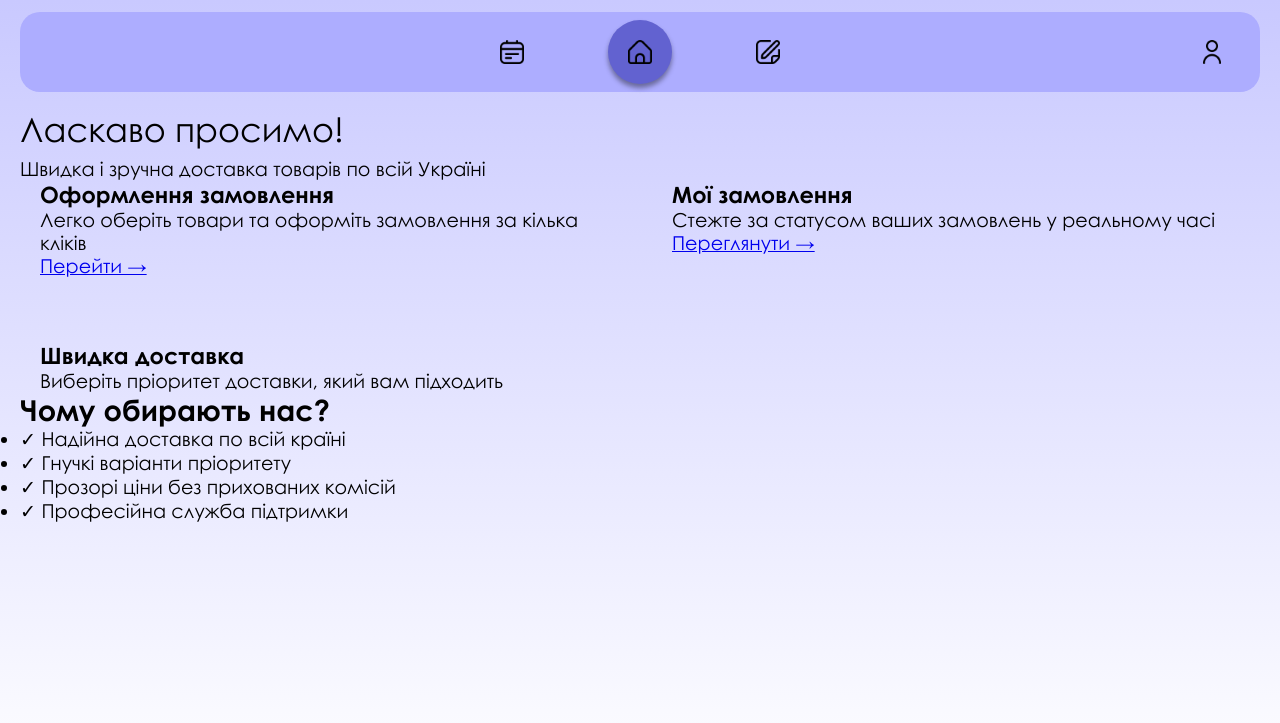
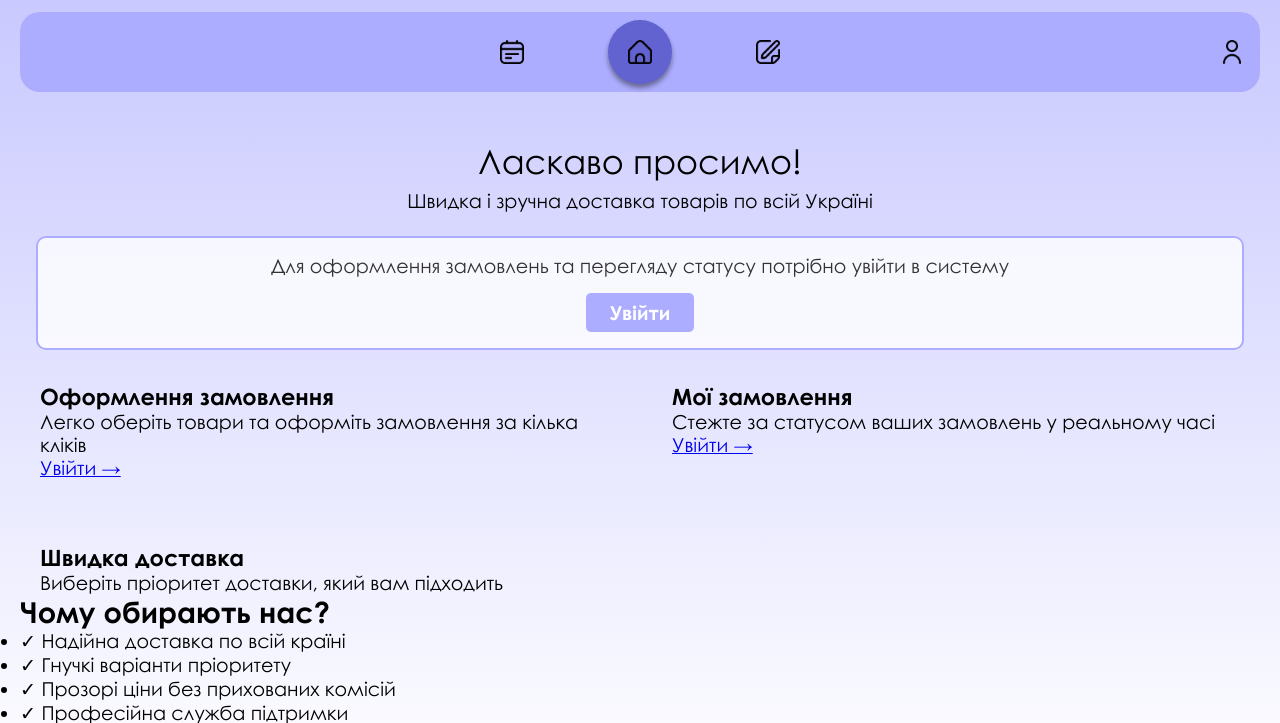
Before and after one commit to markiianprotski2025-eng/Best_innovation_challenge_2026, a Django app: page / in a window 1280 px wide. Shown: the top 723 px of the page. Run offline with Django 5.2, Linux system fonts and the light colour scheme; some web fonts are replaced.

Commit message:
added_btn_log_out

```diff
--- a/main/static/main/css/home.css
+++ b/main/static/main/css/home.css
@@ -65,23 +65,26 @@ header {
 }
 
 .profile-link {
-    padding: 1.25rem;
-    display: block;
     position: absolute;
     right: 1rem;
-    border-radius: 50%;
-    cursor: pointer;
-    transition-property: background;
-    transition-duration: 0.2s;
-    transition-timing-function: ease;
+    display: flex;
+    align-items: center;
+    gap: 0.5rem;
 }
 
-.profile-link:hover {
-    background-color: hsl(240, 54%, 65%);
+.logout-button {
+    padding: 0.5rem 1rem;
+    background-color: #ff6b6b;
+    color: white;
+    text-decoration: none;
+    border-radius: 5px;
+    font-weight: bold;
+    font-size: 0.9rem;
+    transition: background-color 0.3s;
 }
 
-.profile-link:active {
-    background-color: hsl(240, 54%, 55%);
+.logout-button:hover {
+    background-color: #ff5252;
 }
 
 .desktop-header ul li a,
@@ -180,6 +183,39 @@ main {
     padding: 1rem 1.25rem;
 }
 
+.main-header {
+    text-align: center;
+    padding: 2rem 1rem;
+}
+
+.auth-message {
+    margin-top: 1.5rem;
+    padding: 1rem;
+    background-color: rgba(255, 255, 255, 0.8);
+    border-radius: 10px;
+    border: 2px solid hsl(240, 100%, 84%);
+}
+
+.auth-message p {
+    margin-bottom: 1rem;
+    color: #333;
+}
+
+.login-button {
+    display: inline-block;
+    padding: 0.5rem 1.5rem;
+    background-color: hsl(240, 100%, 84%);
+    color: white;
+    text-decoration: none;
+    border-radius: 5px;
+    font-weight: bold;
+    transition: background-color 0.3s;
+}
+
+.login-button:hover {
+    background-color: hsl(240, 100%, 74%);
+}
+
 article {
     display: flex;
     flex-direction: column;
--- a/main/templates/main/index.html
+++ b/main/templates/main/index.html
@@ -15,27 +15,56 @@
         <div class="desktop-header">
             <ul>
                 <li>
+                    {% if user.is_authenticated %}
                     <div class="design-link"><a class="design" href="{% url 'checkout' %}"></a></div>
+                    {% else %}
+                    <div class="design-link"><a class="design" href="{% url 'login' %}"></a></div>
+                    {% endif %}
                 </li>
                 <li>
                     <div class="home-selected"><a class="home" href=""></a></div>
                 </li>
                 <li>
+                    {% if user.is_authenticated %}
                     <div class="orders-link"><a class="orders" href="{% url 'orders' %}"></a></div>
+                    {% else %}
+                    <div class="orders-link"><a class="orders" href="{% url 'login' %}"></a></div>
+                    {% endif %}
                 </li>
             </ul>
-            <div class="profile-link"><a class="profile" href=""></a></div>
+            <div class="profile-link">
+                {% if user.is_authenticated %}
+                <a class="profile" href="{% url 'orders' %}"></a>
+                <a href="{% url 'logout' %}" class="logout-button">Вийти</a>
+                {% else %}
+                <a class="profile" href="{% url 'login' %}"></a>
+                {% endif %}
+            </div>
         </div>
         <div class="mobile-header">
             <button id="open-nav-button"></button>
-            <a class="profile" href=""></a>
+            {% if user.is_authenticated %}
+            <a class="profile" href="{% url 'orders' %}"></a>
+            {% else %}
+            <a class="profile" href="{% url 'login' %}"></a>
+            {% endif %}
             <nav class="mobile-nav">
                 <button id="close-button"></button>
                 <ul>
-                    <li><a href="">Профіль</a></li>
+                    {% if user.is_authenticated %}
+                    <li><a href="{% url 'orders' %}">Профіль</a></li>
+                    <li><a href="{% url 'logout' %}">Вийти</a></li>
+                    {% else %}
+                    <li><a href="{% url 'login' %}">Увійти</a></li>
+                    {% endif %}
                     <li><a href="">Про нас</a></li>
+                    {% if user.is_authenticated %}
                     <li><a href="{% url 'checkout' %}">Оформлення</a></li>
                     <li><a href="{% url 'orders' %}">Список замовлень</a></li>
+                    {% else %}
+                    <li><a href="{% url 'login' %}">Оформлення</a></li>
+                    <li><a href="{% url 'login' %}">Список замовлень</a></li>
+                    {% endif %}
                 </ul>
             </nav>
         </div>
@@ -45,6 +74,12 @@
         <div class="main-header">
             <h1>Ласкаво просимо!</h1>
             <p>Швидка і зручна доставка товарів по всій Україні</p>
+            {% if not user.is_authenticated %}
+            <div class="auth-message">
+                <p>Для оформлення замовлень та перегляду статусу потрібно увійти в систему</p>
+                <a href="{% url 'login' %}" class="login-button">Увійти</a>
+            </div>
+            {% endif %}
         </div>
 
         <section class="features">
@@ -52,14 +87,22 @@
                 <div class="feature-icon design-icon"></div>
                 <h3>Оформлення замовлення</h3>
                 <p>Легко оберіть товари та оформіть замовлення за кілька кліків</p>
+                {% if user.is_authenticated %}
                 <a href="{% url 'checkout' %}" class="feature-link">Перейти →</a>
+                {% else %}
+                <a href="{% url 'login' %}" class="feature-link">Увійти →</a>
+                {% endif %}
             </div>
 
             <div class="feature-card">
                 <div class="feature-icon orders-icon"></div>
                 <h3>Мої замовлення</h3>
                 <p>Стежте за статусом ваших замовлень у реальному часі</p>
+                {% if user.is_authenticated %}
                 <a href="{% url 'orders' %}" class="feature-link">Переглянути →</a>
+                {% else %}
+                <a href="{% url 'login' %}" class="feature-link">Увійти →</a>
+                {% endif %}
             </div>
 
             <div class="feature-card">
--- a/main/views.py
+++ b/main/views.py
@@ -48,12 +48,13 @@ def register_view(request):
         else:
             context = {'form': form, 'errors': form.errors}
             return render(request, 'registration/register.html', context)
-    else:
-        form = RegistrationForm()
-        context = {'form': form}
-        return render(request, 'registration/register.html', context)
 
 
 def logout_view(request):
     logout(request)
     return redirect('index')
+
+
+def logout_view(request):
+    logout(request)
+    return redirect('index')
```
Also changed, not shown: main/static/main/css/checkout.css (+14 -11 lines), main/static/main/css/order.css (+14 -11 lines), orders/templates/orders/checkout.html (+9 -5 lines), orders/templates/orders/orders.html (+9 -5 lines), db.sqlite3.
